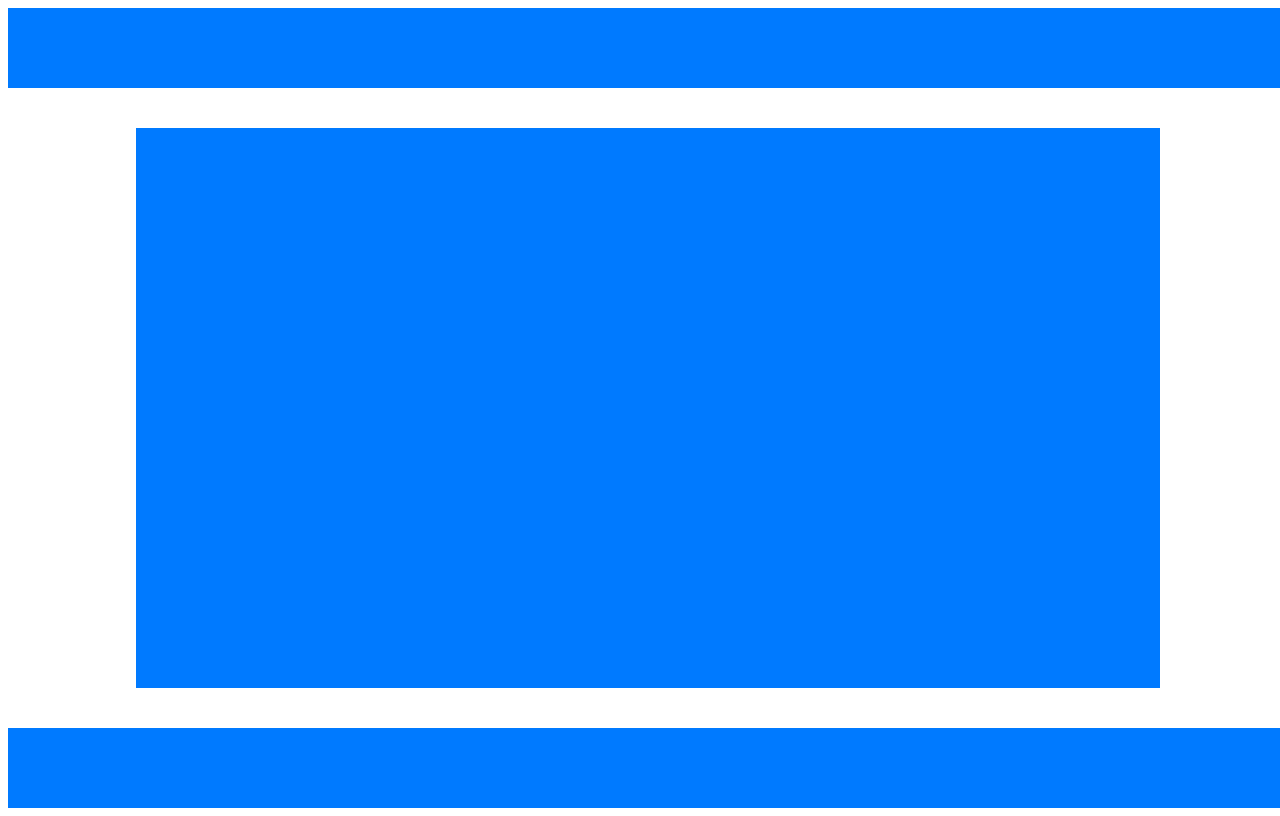
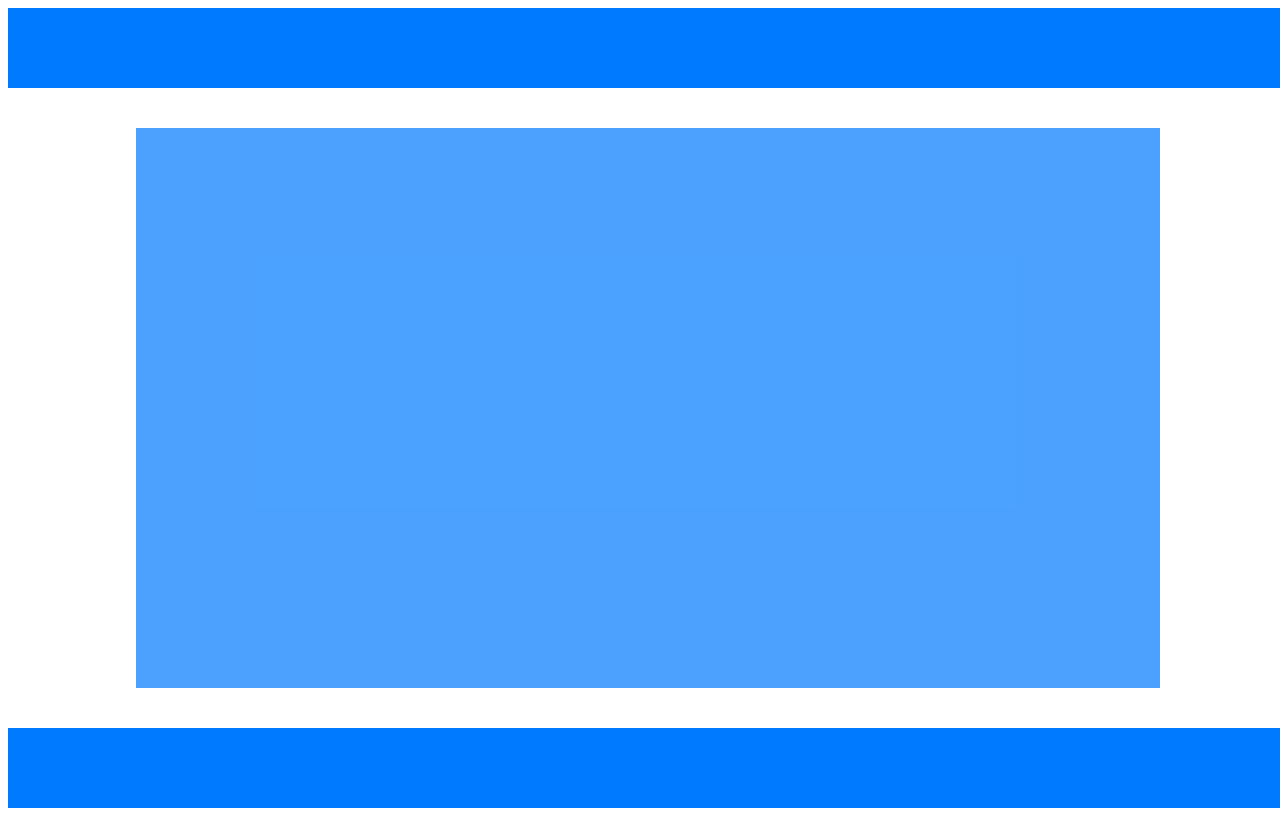
Before and after one commit to rafaelgsousa/Kenzy-academy-fitness, a React (Create React App) app: page /habits in a window 1280 px wide. Built offline with nearby package versions, Linux system fonts and the light colour scheme.

Commit message:
fix: default background Container

```diff
--- a/src/components/Container/index.js
+++ b/src/components/Container/index.js
@@ -21,7 +21,7 @@ const Container = styled.div`
   width: ${(props) => props.width || "200px"};
   height: ${(props) => props.height || "200px"};
   opacity: ${(props) => props.opacity || "1.0"};
-  background-color: ${(props) => props.background || "#007aff"};
+  background-color: ${(props) => props.background || "rgba(0, 122, 255, 0.7)"};
   /* display: flex;
   flex-direction: column;
   align-items: center; */
```
